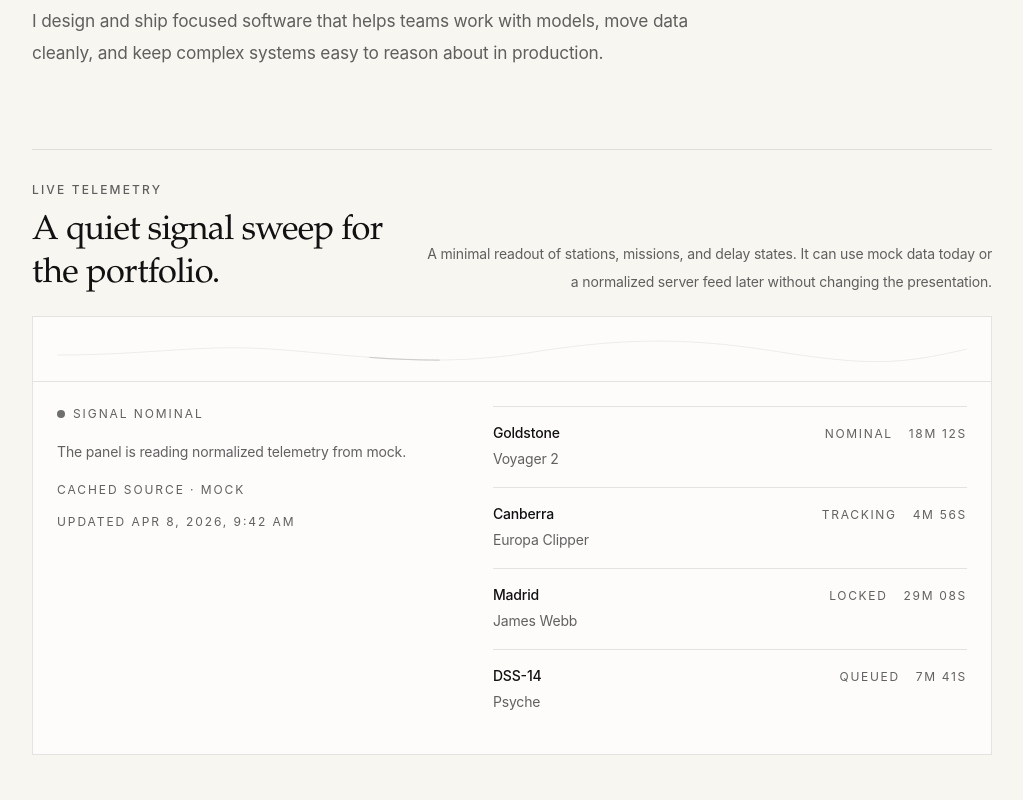
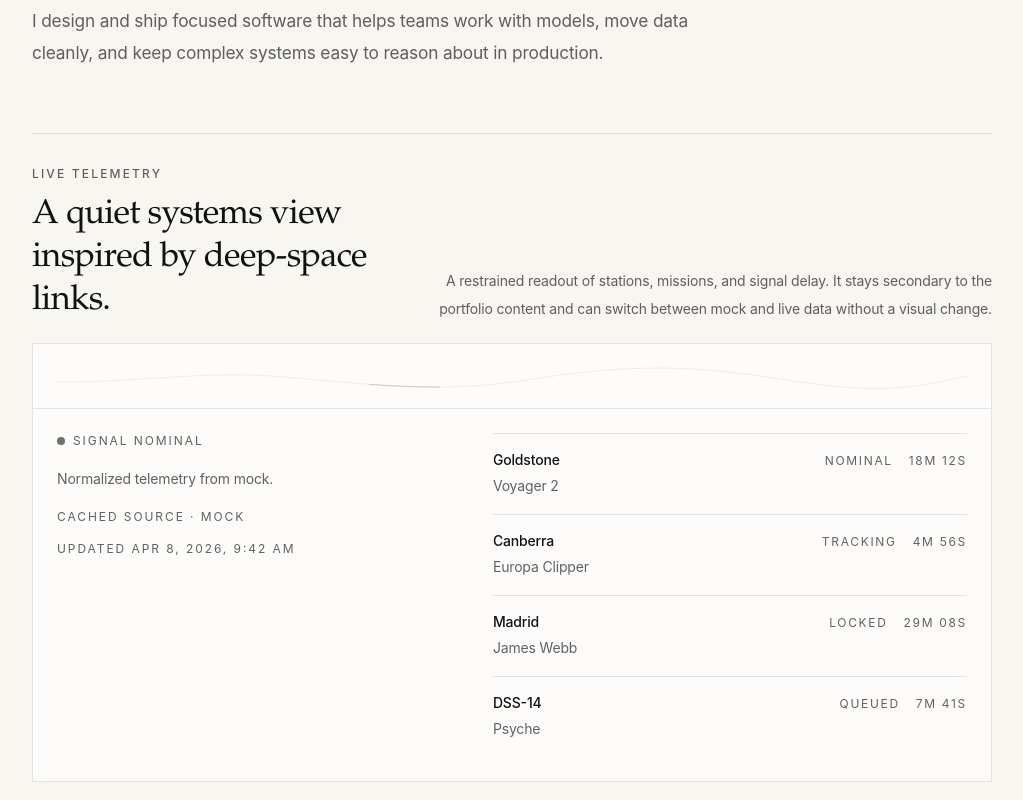
Before and after one commit to Peippo1/portfolio-site, a Next.js app: page / in a window 1280 px wide. Shown: the part 420-1220 px from the top of the page, without its empty margins (128-1151 px from the left). Built offline with nearby package versions, Linux system fonts and the light colour scheme.

Commit message:
Add homepage + featured projects

```diff
--- a/src/app/page.tsx
+++ b/src/app/page.tsx
@@ -36,7 +36,7 @@ export default function HomePage() {
 
         <section
           aria-labelledby="featured-projects"
-          className="mt-16 border-t border-[var(--color-border)] pt-7 sm:mt-20 sm:pt-8"
+          className="mt-14 border-t border-[var(--color-border)] pt-7 sm:mt-16 sm:pt-8"
         >
           <div className="flex items-baseline justify-between gap-4">
             <h2
--- a/src/components/home/live-telemetry.tsx
+++ b/src/components/home/live-telemetry.tsx
@@ -124,7 +124,7 @@ export function LiveTelemetry() {
   return (
     <section
       aria-labelledby="live-telemetry"
-      className="mt-16 border-t border-[var(--color-border)] pt-7 sm:mt-20 sm:pt-8"
+      className="mt-14 border-t border-[var(--color-border)] pt-7 sm:mt-16 sm:pt-8"
     >
       <div className="flex flex-col gap-4 sm:flex-row sm:items-end sm:justify-between">
         <div className="max-w-2xl">
@@ -135,13 +135,13 @@ export function LiveTelemetry() {
             id="live-telemetry"
             className="font-editorial mt-3 text-[1.85rem] leading-tight sm:text-[2.15rem]"
           >
-            A quiet signal sweep for the portfolio.
+            A quiet systems view inspired by deep-space links.
           </h2>
         </div>
         <p className="max-w-xl text-sm leading-7 text-[var(--color-muted)] sm:text-right">
-          A minimal readout of stations, missions, and delay states. It can use
-          mock data today or a normalized server feed later without changing
-          the presentation.
+          A restrained readout of stations, missions, and signal delay. It
+          stays secondary to the portfolio content and can switch between mock
+          and live data without a visual change.
         </p>
       </div>
 
@@ -175,9 +175,9 @@ export function LiveTelemetry() {
 
             <p className="max-w-prose text-sm leading-7 text-[var(--color-muted)]">
               {state.status === "loading"
-                ? "Reading the latest telemetry sweep."
+                ? "Reading the latest signal sweep."
                 : state.status === "success"
-                  ? `The panel is reading normalized telemetry from ${state.feed.source}.`
+                  ? `Normalized telemetry from ${state.feed.source}.`
                   : state.note}
             </p>
 
```
